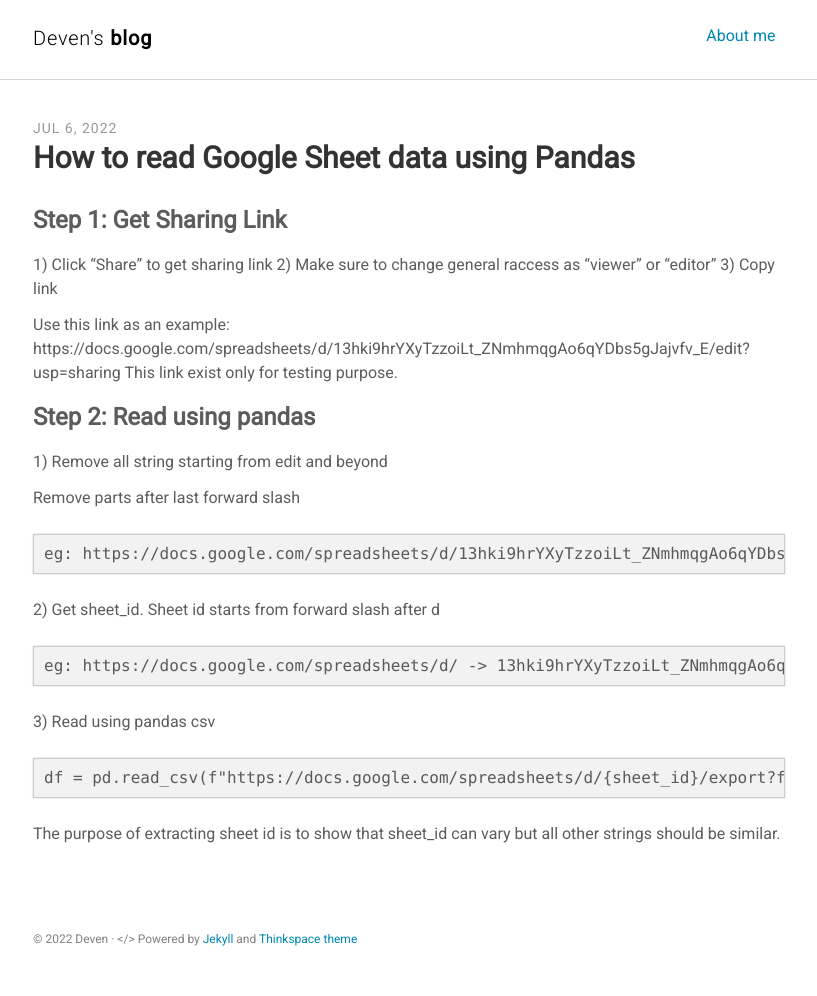
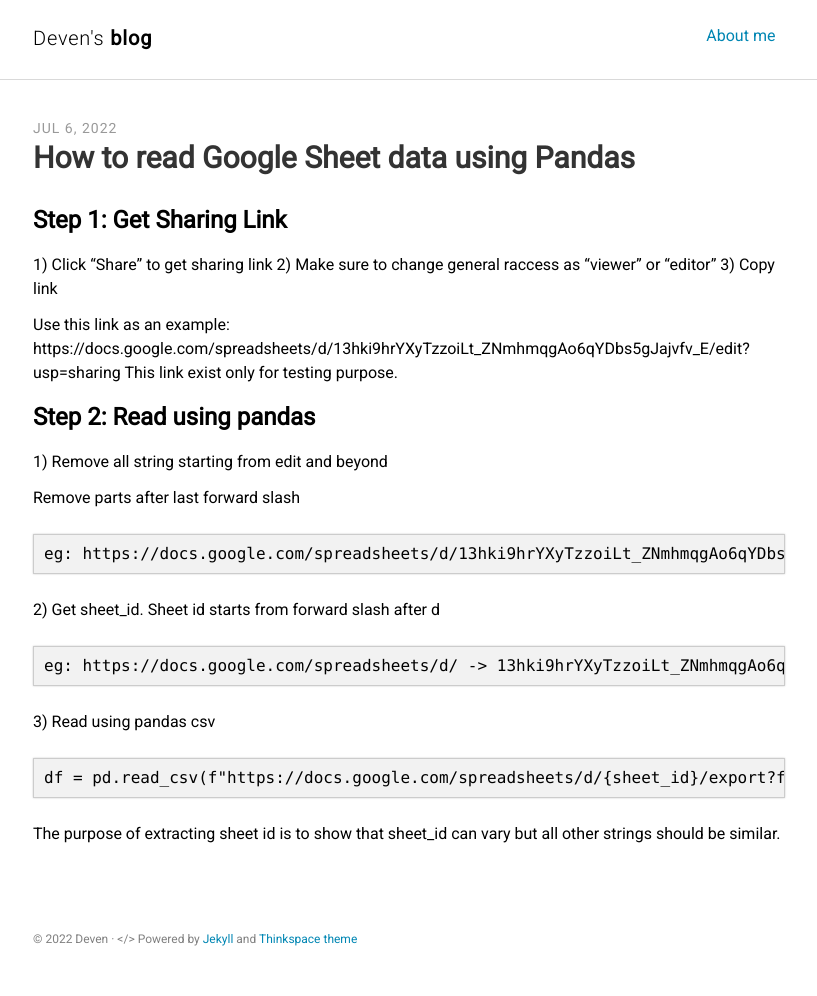
Before and after one commit to devennn/devennn.github.io, a Jekyll site: the page built from _posts/2022-07-06-read-google-sheet-data-pandas.md, in a window 1280 px wide. Shown: the whole page, without its empty margins (231-1048 px from the left). Built offline with Jekyll 4.4.1, drawn with Linux system fonts in a browser that asks for light colours.

Commit message:
Update _variables.scss

```diff
--- a/assets/scss/_variables.scss
+++ b/assets/scss/_variables.scss
@@ -31,7 +31,8 @@ $medium-gray-color: #999;
 $light-gray-color: #ccc;
 
 // Font Colors
-$base-font-color: rgba($dark-gray-color, .8);
+// $base-font-color: rgba($dark-gray-color, .8);
+$base-font-color: $black-color;
 
 // Border
 $base-border-color: $light-gray-color;
```
